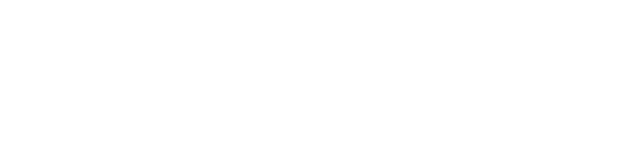
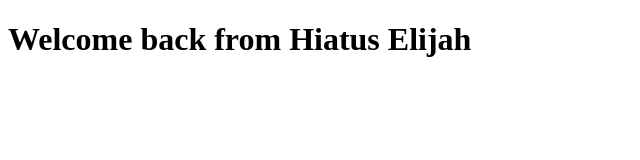
Before and after one commit to elkdev72/testback, a plain HTML site: page index.html in a window 1280 px wide. Shown: the whole page, without its empty margins (0-640 px from the left). Drawn offline with Linux system fonts and the light colour scheme.

Commit message:
changes done

```diff
--- a/index.html
+++ b/index.html
@@ -6,6 +6,6 @@
     <title>Document</title>
 </head>
 <body>
-
+    <h1>Welcome back from Hiatus Elijah</h1>
 </body>
 </html>
```
